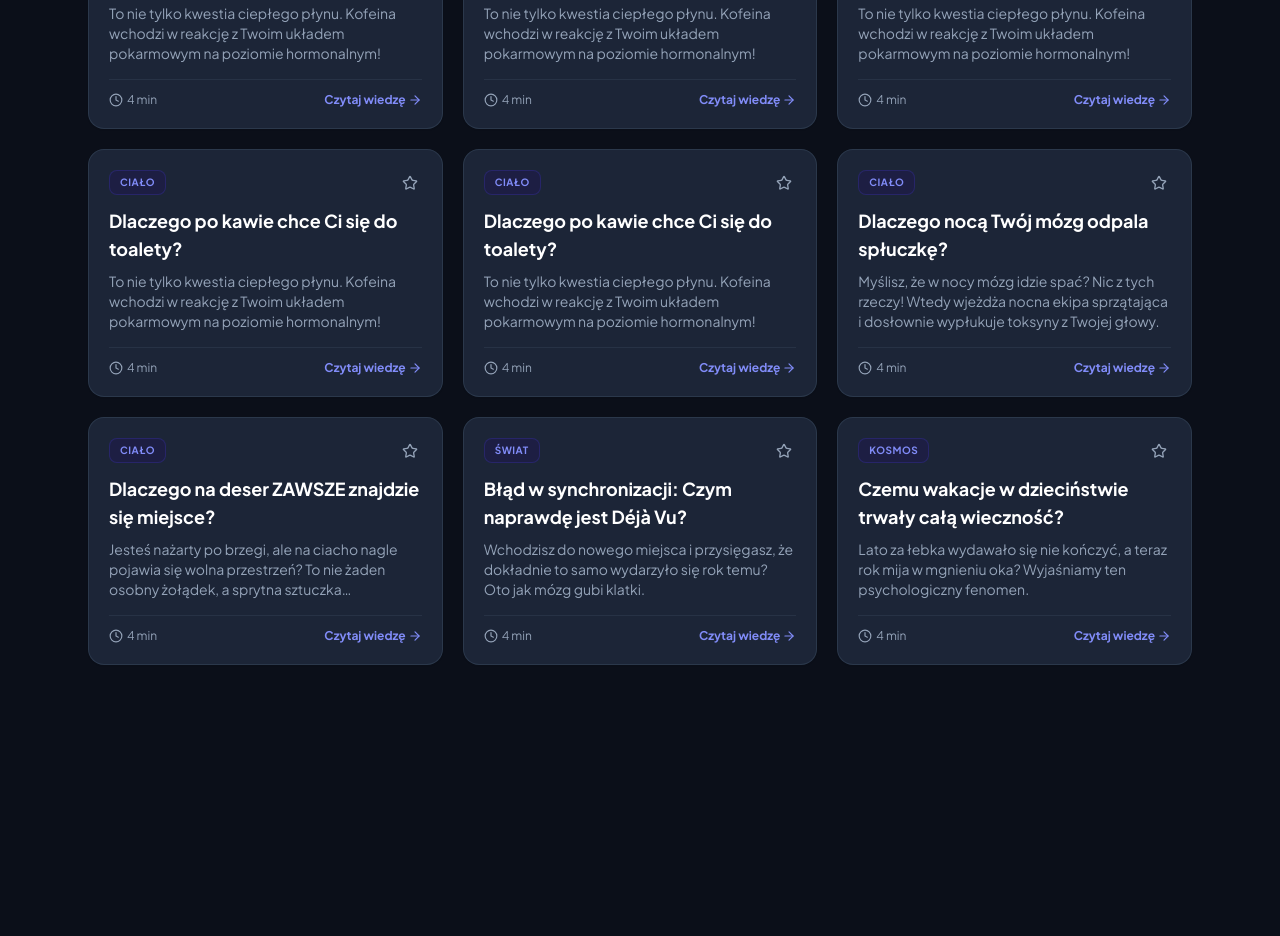
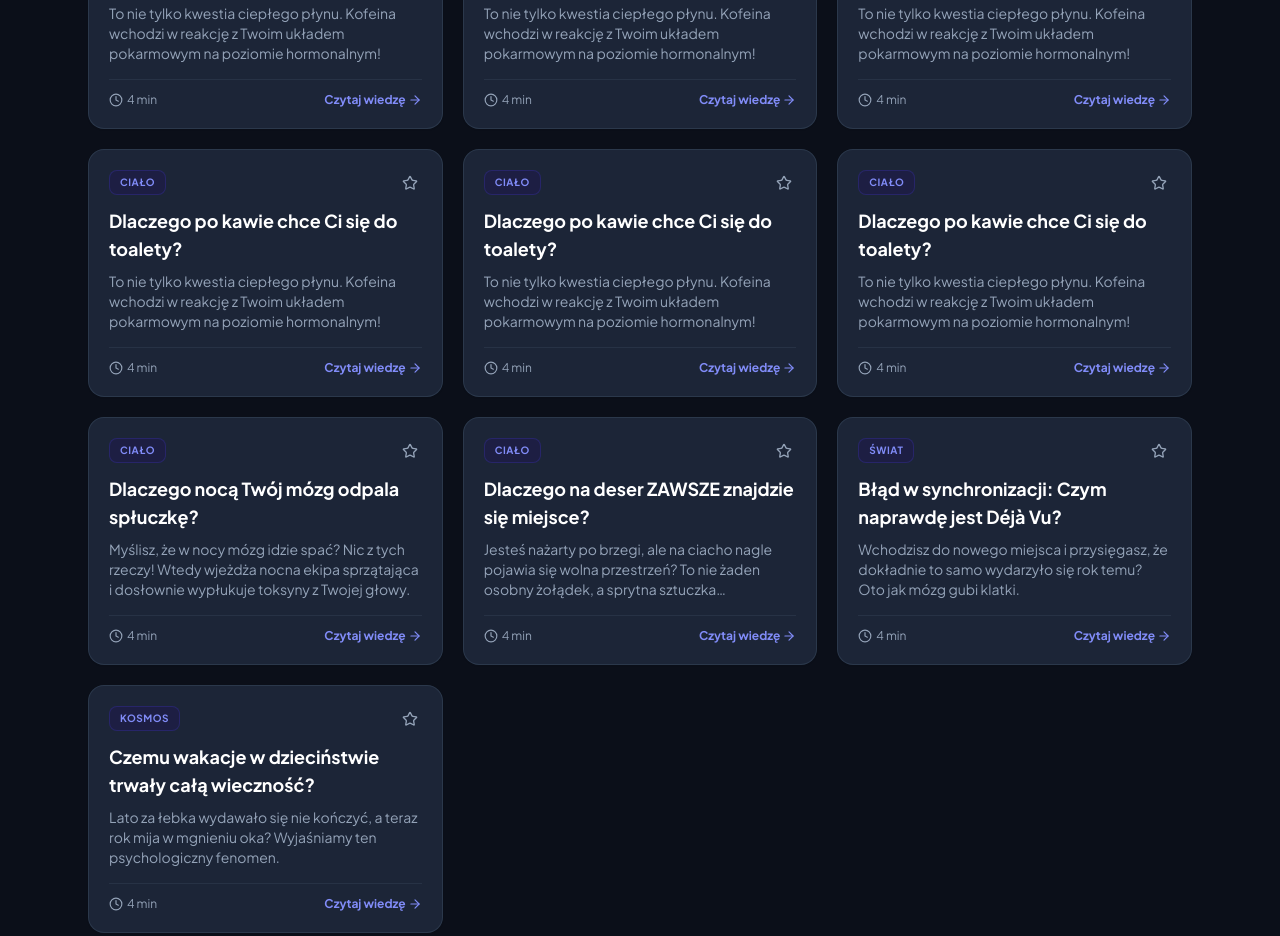
Before and after one commit to tymekk47/Wiedza, a plain HTML site: page index.html in a window 1280 px wide. Shown: the part 1830-2766 px from the top of the page. Before the commit the page ends 2575 px from the top, so only its background shows below. Drawn offline with nearby package versions, Linux system fonts and the light colour scheme.

Commit message:
Automatyczna obszerna pigułka wiedzy: 2026-11-24

```diff
--- a/index.html
+++ b/index.html
@@ -231,6 +231,42 @@
 
   <script>
     const defaultPills = [
+      {
+  "id": "pill-fallback-rich-1-1795530480929",
+  "title": "Dlaczego po kawie chce Ci się do toalety?",
+  "desc": "To nie tylko kwestia ciepłego płynu. Kofeina wchodzi w reakcję z Twoim układem pokarmowym na poziomie hormonalnym!",
+  "category": "ciało",
+  "date": "2026-11-24",
+  "timeToRead": "4 min",
+  "icon": "sparkles",
+  "slides": [
+    {
+      "title": "☕ Poranna kofeina a układ trawienny",
+      "content": "Zauważyłeś, że poranna kawa często wymaga szybkiej wizyty w łazience? Nie chodzi tylko o fakt wypicia ciepłego napoju. Kofeina to potężny stymulant, który błyskawicznie pobudza <strong>fale peristaltyczne</strong> (skurcze mięśni) w Twoim jelicie grubym."
+    },
+    {
+      "title": "🧬 Hormonalny impuls: Gastryna i Cholecystokinina",
+      "content": "Kawa stymuluje wydzielanie <strong>gastryny</strong> – hormonu wyzwalanego przez żołądek, który przyspiesza aktywność jelita grubego. Dodatkowo zwiększa poziom <strong>cholecystokininy (CCK)</strong>, co daje sygnał układowi pokarmowemu do intensywnej pracy."
+    },
+    {
+      "title": "🧪 Dekofeina też działa!",
+      "content": "Co ciekawe, nawet kawa bezkofeinowa wywołuje ten efekt! Oznacza to, że za reakcję odpowiada nie tylko kofeina, ale również kwasy chlorogenowe zawarte w ziarnach."
+    },
+    {
+      "title": "📌 ZAPAMIĘTAJ NA DZIŚ",
+      "content": "Efekt przeczyszczający po kawie to normalna reakcja hormonalna i nerwowa organizmu. Jeśli chcesz zredukować ten wpływ, zjedz najpierw coś przed wypiciem kawy."
+    }
+  ],
+  "quiz": {
+    "question": "Jaki hormon jest stymulowany po wypiciu kawy?",
+    "options": [
+      "Gastryna",
+      "Melatonina",
+      "Insulina"
+    ],
+    "correct": 0
+  }
+},
       {
   "id": "pill-fallback-rich-1-1795442165599",
   "title": "Dlaczego po kawie chce Ci się do toalety?",
```
